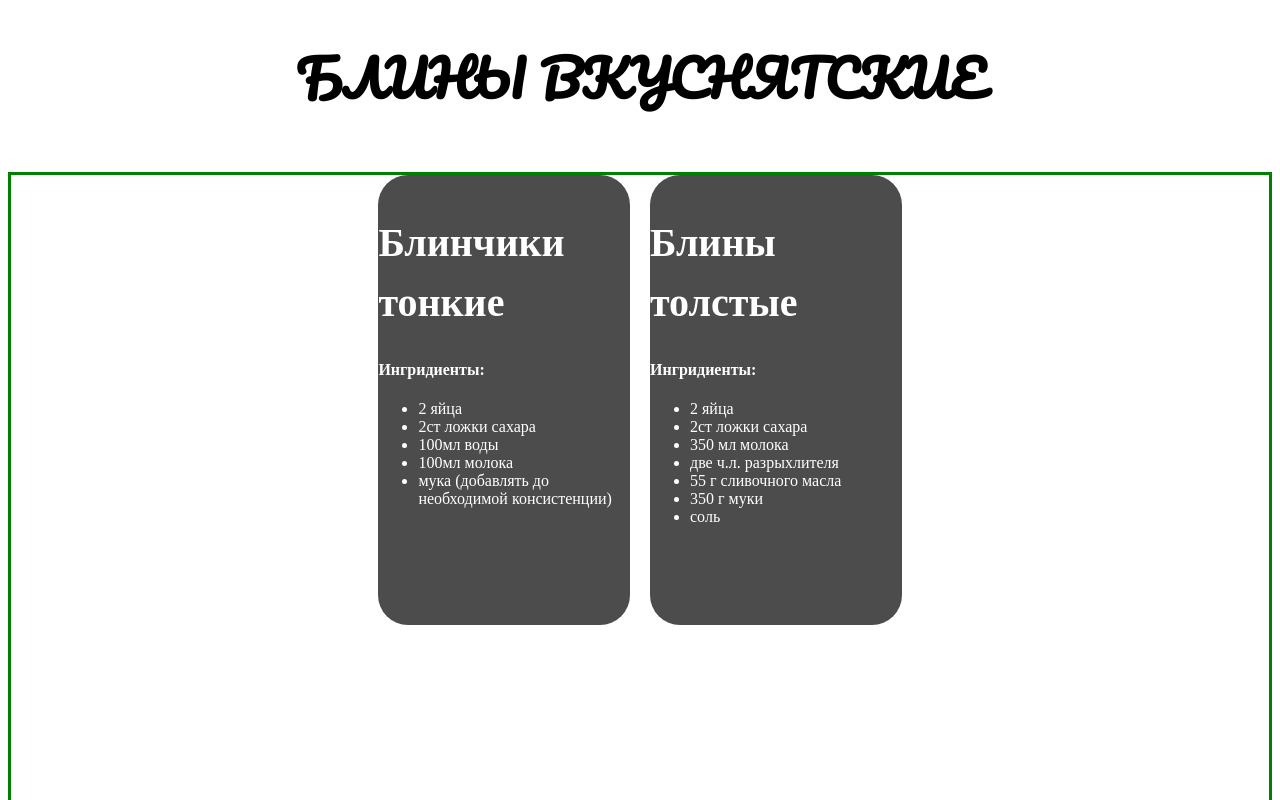
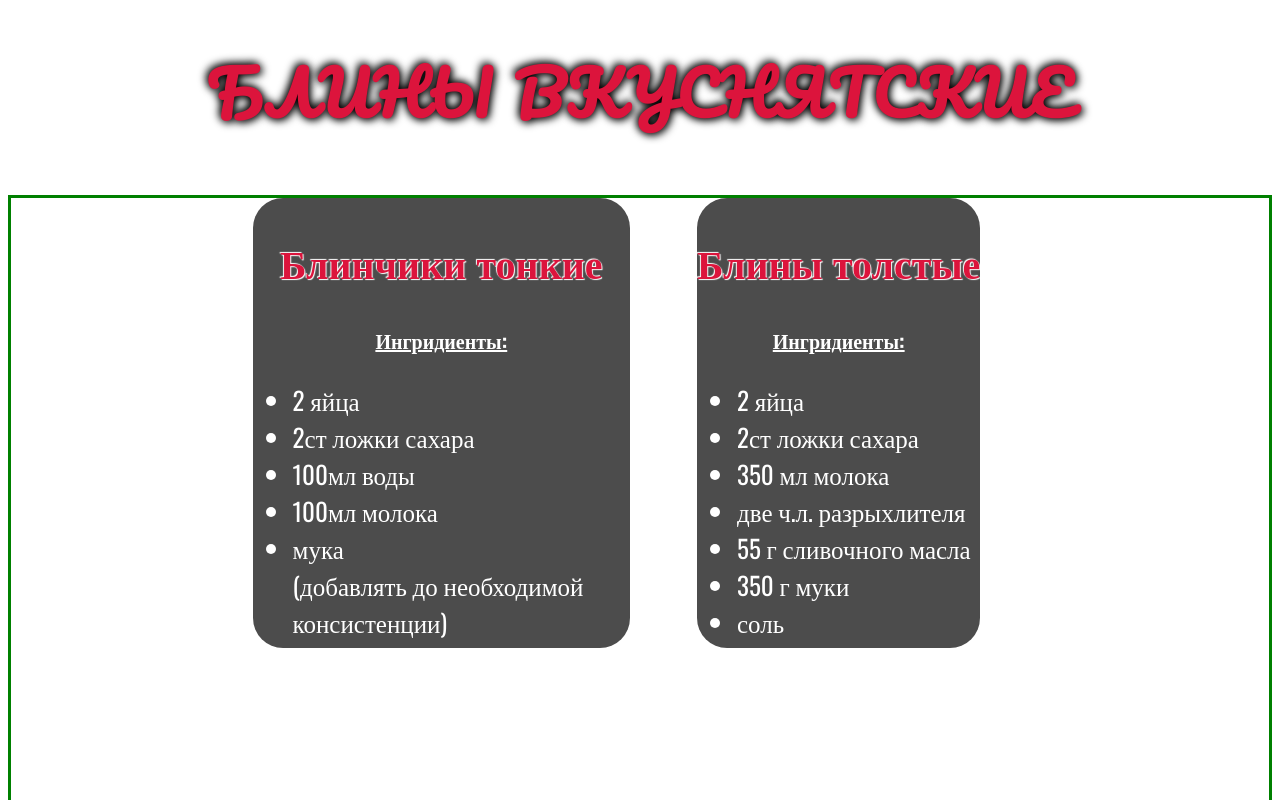
Before and after one commit to Grinmak/MyRecipe, a plain HTML site: page pancake.html in a window 1280 px wide. Shown: the top 800 px of the page. Drawn offline with nearby package versions, Linux system fonts and the light colour scheme.

Commit message:
настройка страницы блинов

```diff
--- a/css/style.css
+++ b/css/style.css
@@ -98,49 +98,50 @@ a:link {
 }
 .container header{
   text-align: center;
-
+  font-family: Pacifico;
+  font-size: 30px;
+  color: #DC143C;
+  letter-spacing: 0.08em;
+  text-shadow: -2px -2px 8px black,
+                 2px 2px 8px black;;
 }
 main{
   margin-top: 50px;
   border:3px solid green;
   display: grid;
-  grid-template-columns: 20% 20%;
+  grid-template-columns: 30% 30%;
   grid-template-rows: 450px 450px;
   justify-items: center;
   justify-content: center;
   align-content: center;
   grid-gap: 20px;
+}
 
 
-}
-h2{}
-.container h1{
-
-  font-size: 50px;
-  font-family: Pacifico;
-
-  font-color:rgb (255, 69, 0) !important;
-}
 .container h2{
-  display: block;
-font-family: Oswald;
 font-style: normal;
 font-weight: 700;
 font-size: 40px;
+color: #DC143C;
+text-shadow: -1px -1px 1px white,
+                 1px 1px 1px white;
+                 text-align: center;
+}
 
-
-
-}
 .recipe{
-
-color: white;
+font-family: Oswald;
 background-color: rgba(0,0,0,0.7);
 border-radius: 30px;
 }
+.container h4{
+color: white;
+text-align: center;
+font-size: 20px;
+text-decoration: underline;
+}
 .ingr{
-
-font-family: Oswald;
 font-style: normal;
 font-weight: 400;
-font-size: 20px;
+font-size: 25px;
+color: white;
 }
--- a/pancake.html
+++ b/pancake.html
@@ -16,13 +16,13 @@
   			<div class="recipe aa">
   				<h2>Блинчики тонкие</h2>
   				<h4>Ингридиенты:</h4>
-  				<p class="ingr">
-  					<ul>
+  				<p >
+  					<ul class="ingr">
   						<li>2 яйца</li>
   						<li>2ст ложки сахара</li>
   						<li>100мл воды</li>
   						<li>100мл молока</li>
-  						<li>мука (добавлять до необходимой консистенции)</li>
+  						<li>мука <br> (добавлять до необходимой консистенции)</li>
   					</ul>
   				</p>
   			</div>
@@ -30,7 +30,7 @@
   				<h2>Блины толстые</h2>
   				<h4>Ингридиенты:</h4>
   				<p>
-  					<ul>
+  					<ul class="ingr">
   						<li>2 яйца</li>
   						<li>2ст ложки сахара</li>
   						<li>350 мл молока</li>
```
